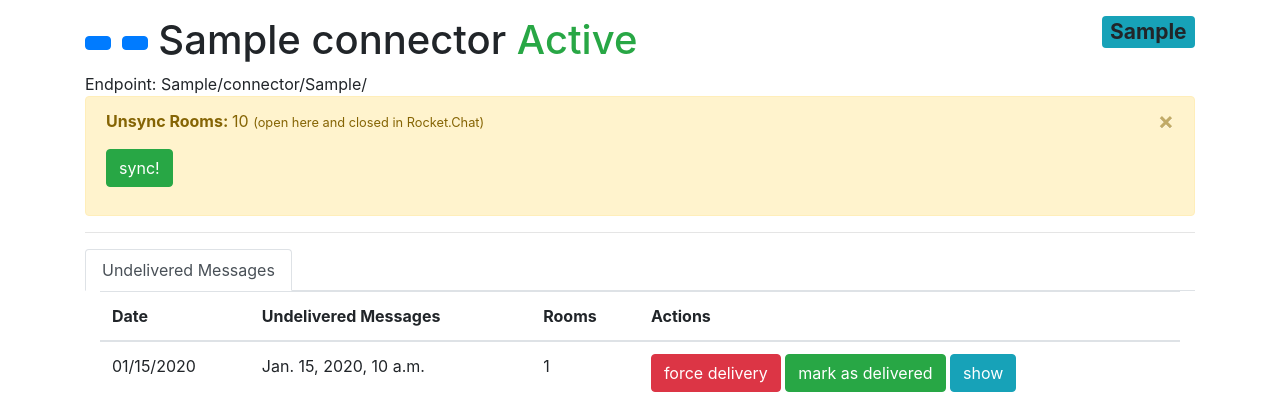
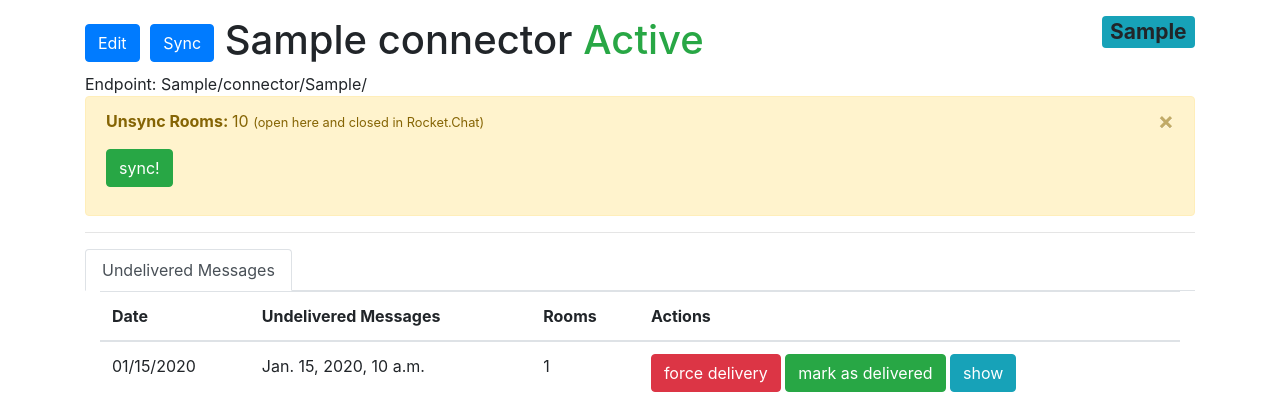
Before and after one commit to dudanogueira/rocket.connect, a Django app: template rocket_connect/templates/instance/connector_analyze.html in a window 1280 px wide. Shown: the part 108-511 px from the top of the page. Run offline with Django 3.2, Linux system fonts and the light colour scheme; a user stored in the database is signed in; tables that the repository leaves empty hold one stand-in row (values such as "Sample post"); the template is opened without the code that fills it: most values are stand-ins (such as "Sample title", 1, 10 or a date in 2020); some libraries are stand-ins or nearby versions.

```diff
--- a/rocket_connect/templates/instance/connector_analyze.html
+++ b/rocket_connect/templates/instance/connector_analyze.html
@@ -12,11 +12,11 @@
 <h1>
     {% if request.user.is_staff %}
     <a name="" id="" class="btn btn-primary" href="{% url 'admin:instance_connector_change' connector.id %}" role="button">
-        <i class="fa fa-edit" aria-hidden="true"></i>
+        <i class="fa fa-edit" aria-hidden="true"></i> Edit
     </a>
     {% endif %}
     <a name="" id="" class="btn btn-primary" href="?check-room-sync=1" role="button" title="Sync Rooms">
-        <i class="fas fa-recycle"></i>
+        <i class="fas fa-recycle"></i> Sync
     </a>
 
     {{connector}}
```
